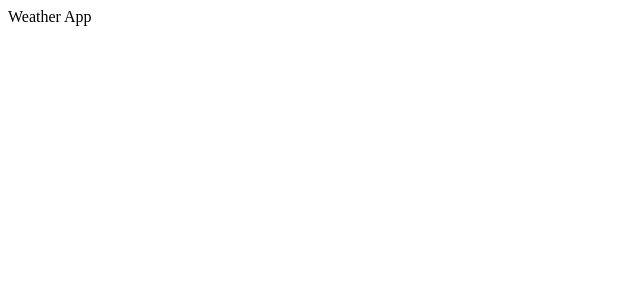
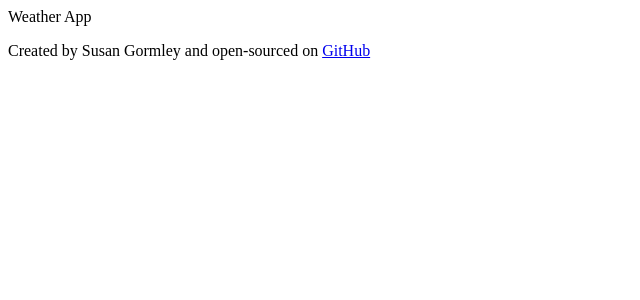
Before and after one commit to susangormley11/ReactWeatherApp1, a React (Create React App) app: page / in a window 1280 px wide. Shown: the top 300 px of the page, without its empty margins (0-640 px from the left). Built offline with nearby package versions, Linux system fonts and the light colour scheme.

Commit message:
added link to github

```diff
--- a/src/App.js
+++ b/src/App.js
@@ -4,6 +4,9 @@ export default function App() {
   return (
     <div className="App">
      Weather App
+     <p>
+       Created by Susan Gormley and open-sourced on <a href="https://github.com/susangormley11/ReactWeatherApp1" target="_blank">GitHub</a>
+     </p>
     </div>
   );
 }
```
Also changed, not shown: 1 other file (tests, documents, lock files or other folders).
